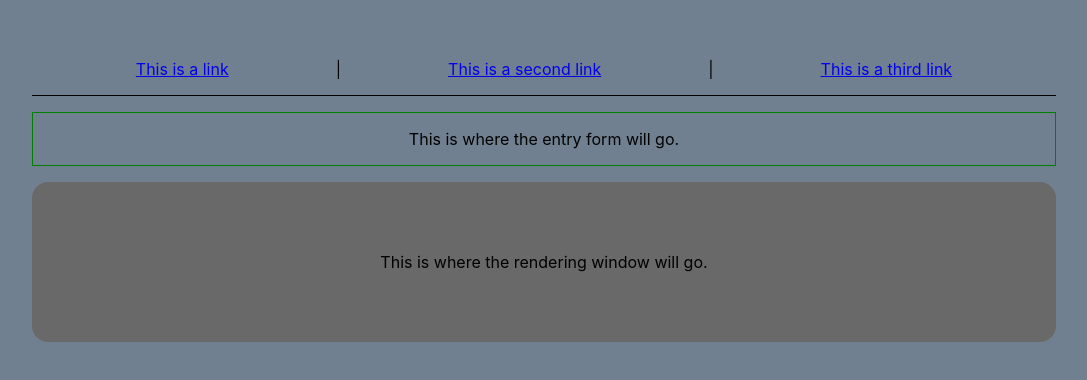
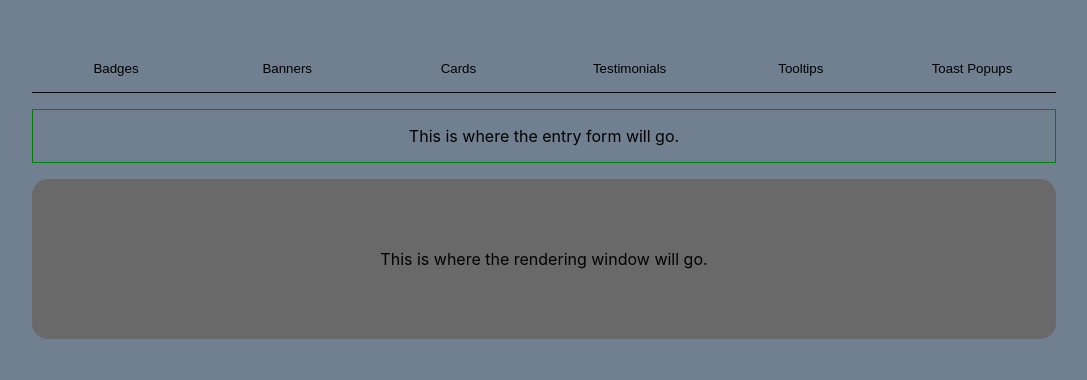
Before and after one commit to sjs-code-foundry/Component-Library, a React (Create React App) app: page / in a window 1280 px wide. Shown: the part 208-588 px from the top of the page, without its empty margins (96-1183 px from the left). Built offline with nearby package versions, Linux system fonts and the light colour scheme.

Commit message:
feat: Create Header compound component
Implement a series of buttons that will determine what gets rendered to the entry form and rendering window sections.

```diff
--- a/src/App.css
+++ b/src/App.css
@@ -34,6 +34,10 @@ body {
     text-align: center;
 }
 
+/* ========
+*   Header
+*  ======== */
+
 header {
     display: flex;
     flex-direction: row;
@@ -42,6 +46,23 @@ header {
     gap: 0.2em;
 
     border-bottom: 1px solid black;
+}
+
+header > button {
+    width: 100%;
+    height: 3.5em;
+
+    background-color: inherit;
+
+    border: none;
+}
+
+header > button:hover {
+    color: yellow;
+}
+
+header > button:active {
+    color: red;
 }
 
 /* ============
--- a/src/App.js
+++ b/src/App.js
@@ -1,17 +1,20 @@
 import "./App.css";
+
+import Header from "./components/Header/index";
 
 function App() {
   document.title = "Component Library";
 
   return (
     <div className="App">
-      <header>
-        <a href="#">This is a link</a>
-        <p> | </p>
-        <a href="#">This is a second link</a>
-        <p> | </p>
-        <a href="#">This is a third link</a>
-      </header>
+      <Header>
+        <Header.Button>Badges</Header.Button>
+        <Header.Button>Banners</Header.Button>
+        <Header.Button>Cards</Header.Button>
+        <Header.Button>Testimonials</Header.Button>
+        <Header.Button>Tooltips</Header.Button>
+        <Header.Button>Toast Popups</Header.Button>
+      </Header>
       <main>
         <section className="entry-form">
           <p>This is where the entry form will go.</p>
@@ -25,3 +28,9 @@ function App() {
 }
 
 export default App;
+
+// <a href="#">This is a link</a>
+// <p> | </p>
+// <a href="#">This is a second link</a>
+// <p> | </p>
+// <a href="#">This is a third link</a>
--- /dev/null
+++ b/src/components/Header/Header.js
@@ -0,0 +1,3 @@
+export default function Header({ children }) {
+  return <header>{children}</header>;
+}
--- /dev/null
+++ b/src/components/Header/HeaderButton.js
@@ -0,0 +1,7 @@
+export default function HeaderButton({ children }) {
+  function handleClick() {
+    console.log("Button clicked.");
+  }
+
+  return <button onClick={handleClick}>{children}</button>;
+}
--- /dev/null
+++ b/src/components/Header/index.js
@@ -0,0 +1,6 @@
+import Header from "./Header";
+import HeaderButton from "./HeaderButton";
+
+Header.Button = HeaderButton;
+
+export default Header;
```
